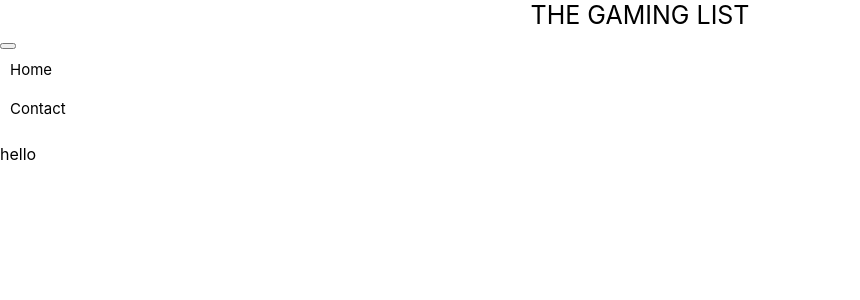
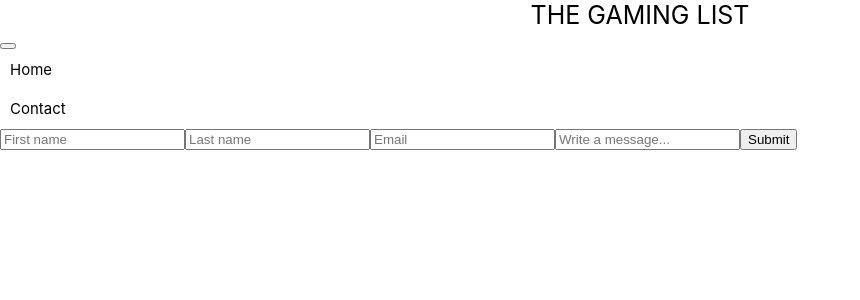
Before and after one commit to roegler/marie-rogler-js-frameworks-ca, a React (Create React App) app: page /contact in a window 1280 px wide. Shown: the top 300 px of the page, without its empty margins (0-860 px from the left). Built offline with nearby package versions, Linux system fonts and the light colour scheme.

Commit message:
contact form

```diff
--- a/package.json
+++ b/package.json
@@ -3,14 +3,17 @@
   "version": "0.1.0",
   "private": true,
   "dependencies": {
+    "@hookform/resolvers": "^1.0.0",
     "@testing-library/jest-dom": "^4.2.4",
     "@testing-library/react": "^9.3.2",
     "@testing-library/user-event": "^7.1.2",
     "react": "^16.13.1",
     "react-bootstrap": "^1.3.0",
     "react-dom": "^16.13.1",
+    "react-hook-form": "^6.9.2",
     "react-router-dom": "^5.2.0",
-    "react-scripts": "3.4.3"
+    "react-scripts": "3.4.3",
+    "yup": "^0.29.3"
   },
   "scripts": {
     "start": "react-scripts start",
--- /dev/null
+++ b/src/components/ContactForm.js
@@ -0,0 +1,56 @@
+import React from 'react'
+import { useForm } from "react-hook-form"
+import * as yup from "yup";
+import { yupResolver } from '@hookform/resolvers/yup';
+
+const schema = yup.object().shape({
+    firstName: yup
+    .string()
+    .required("First name is required")
+    .min(2, "Your first name must contain at least 2 characters"),
+
+    lastName: yup
+    .string()
+    .required("Last name is required")
+    .min(2, "Your first name must contain at least 2 characters"),
+
+    email: yup
+    .string()
+    .email('Invalid email')
+    .required("Email is required"),
+
+	message: yup
+		.string()
+		.required("Message is required")
+		.min(10, "Your message must contain at least 10 characters")
+});
+
+function ContactForm() {
+	const { register, handleSubmit, errors } = useForm({
+		resolver: yupResolver(schema),
+	});
+
+	function onSubmit(data) {
+		console.log("data", data);
+	}
+
+	return (
+	<form onSubmit={handleSubmit(onSubmit)}>
+		<input name="firstName" type="text" placeholder="First name" ref={register} />
+		{errors.firstName && <p>{errors.firstName.message}</p>}
+
+		<input name="lastName" type="text" placeholder="Last name" ref={register} />
+		{errors.lastName && <p>{errors.lastName.message}</p>}
+
+        <input name="email" type="text" placeholder="Email" ref={register} />
+		{errors.email && <p>{errors.email.message}</p>}
+
+        <input name="message" type="text" placeholder="Write a message..." ref={register} />
+		{errors.message && <p>{errors.message.message}</p>}
+
+		<button type="submit">Submit</button>
+	</form>
+	);
+}
+
+export default ContactForm;
--- a/src/pages/Contact.js
+++ b/src/pages/Contact.js
@@ -1,11 +1,12 @@
-import React from 'react'
+import React from "react";
+import ContactForm from "../components/ContactForm";
 
-function Contact() {
+function form() {
     return (
         <div>
-           <p>hello</p>
+            <ContactForm />
         </div>
-    )
+    );
 }
 
-export default Contact;
+export default form;
```
Also changed, not shown: 1 other file (tests, documents, lock files or other folders).
